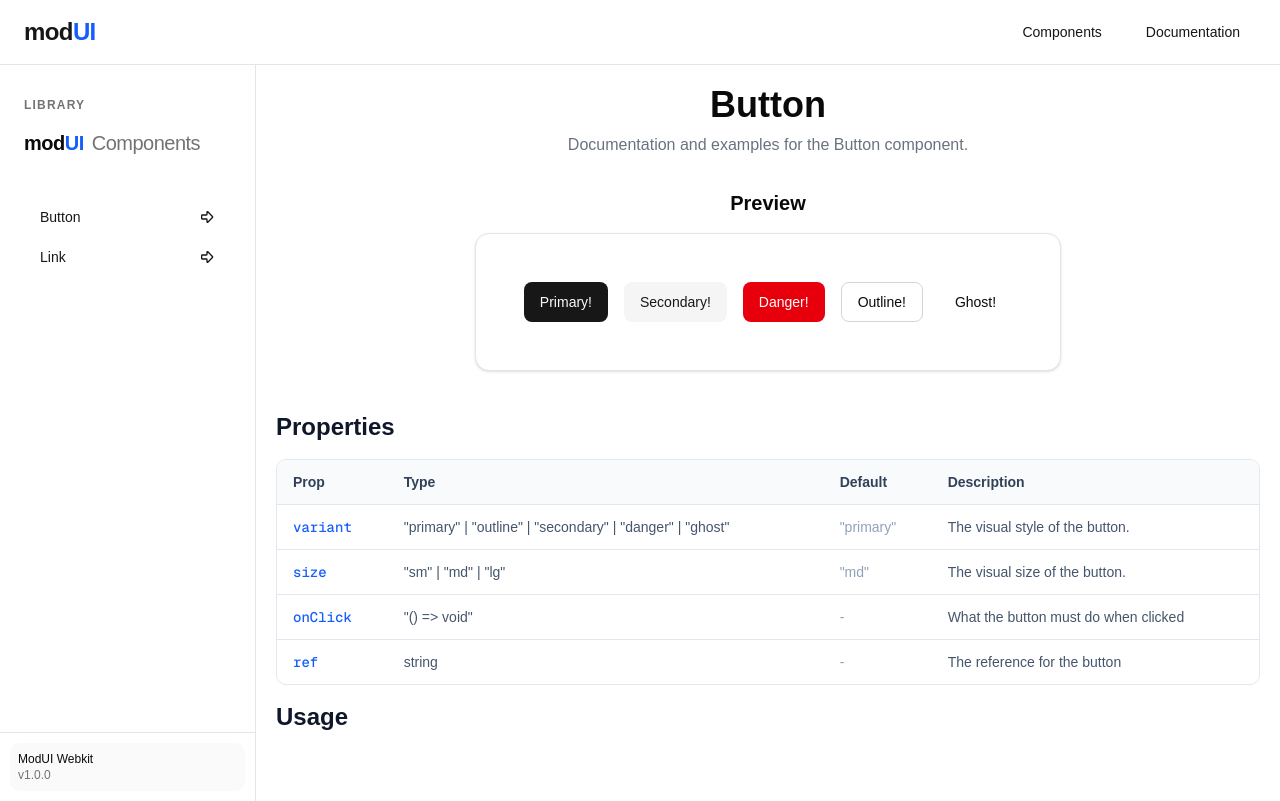
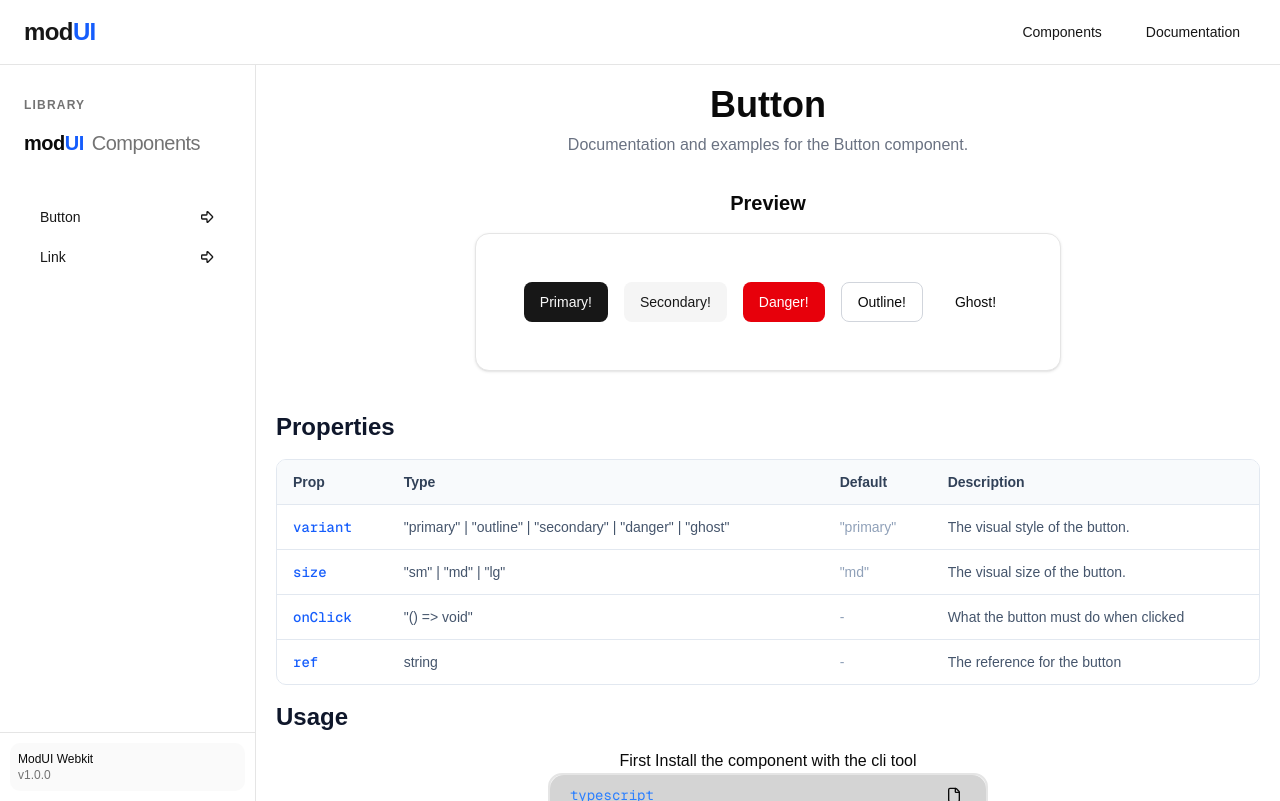
Before and after one commit to Sankarshan-T/modui, a Next.js app: page /documentation/button in a window 1280 px wide. Built offline with nearby package versions, Linux system fonts and the light colour scheme.

Commit message:
cli and button docs

```diff
--- a/app/_components/docs/buttondocs.tsx
+++ b/app/_components/docs/buttondocs.tsx
@@ -1,3 +1,5 @@
+import { CodeBlock } from "@/components/ui/codeblock"
+
 export const ButtonDocs = () => {
     return (
         <div className="w-full py-6">
@@ -43,9 +45,20 @@ export const ButtonDocs = () => {
                     </table>
                 </div>
 
-                <div className="space-y-4">
+                <div className="space-y-4 flex justify-start flex-col">
                     <h1 className="font-bold text-2xl text-slate-900">Usage</h1>
+                    <div className="w-full flex flex-col items-center justify-center">
+                        <p>First Install the component with the cli tool</p>
+                        <CodeBlock language="typescript" className="w-auto whitespace-pre-wrap">
+                            {
+                                `import { Button } from '@/components/ui/button'
 
+<Button variant="outline" size="sm">
+    Click Me
+</Button>`
+                            }
+                        </CodeBlock>
+                    </div>
                 </div>
             </div>
         </div>
--- a/app/documentation/layout.tsx
+++ b/app/documentation/layout.tsx
@@ -6,9 +6,9 @@ export default function DocumentationLayout({
     children: React.ReactNode;
 }>) {
     return (
-        <div className="flex min-h-[calc(100vh-64px)]">
+        <div className="flex h-[calc(100vh-64px)]">
             <Sidebar />
-            <main className="flex-1">
+            <main className="flex-1 overflow-y-auto overflow-x-hidden">
                 {children}
             </main>
         </div>
--- a/app/documentation/page.tsx
+++ b/app/documentation/page.tsx
@@ -1,5 +1,3 @@
-import { Sidebar } from "../_components/sidebar";
-
 export default function documentation() {
     return (
         <div className="min-h-[calc(100vh-64px)] font-sans">
--- a/app/layout.tsx
+++ b/app/layout.tsx
@@ -25,7 +25,7 @@ export default function RootLayout({
 }>) {
   return (
     <html lang="en" className="h-full antialiased">
-      <body className={`${geistSans.variable} ${geistMono.variable} font-sans antialiased`}>
+      <body className={`${geistSans.variable} ${geistMono.variable} font-sans antialiased overflow-hidden`}>
         <Navbar />
         {children}
       </body>
--- /dev/null
+++ b/components/ui/codeblock.tsx
@@ -0,0 +1,50 @@
+"use client";
+
+import { cn } from "@/lib/utils";
+import { Clipboard, File } from "lucide-react";
+import React from "react";
+
+interface CodeBlockProps {
+    children: React.ReactNode;
+    className?: string;
+    language?: string;
+}
+
+export const CodeBlock = ({
+    children,
+    className,
+    language
+}: CodeBlockProps) => {
+    const handleCopy = async () => {
+        const textToCopy = typeof children === 'string'
+            ? children
+            : children?.toString() || "";
+
+        try {
+            await navigator.clipboard.writeText(textToCopy);
+            console.log("Copied to clipboard");
+        } catch (err) {
+            console.error("Failed to copy!", err);
+        }
+    };
+
+    return (
+        <div className={cn(" bg-muted font-mono text-sm rounded-xl border-2", className)}>
+            <div className="w-full h-10 rounded-tl-xl rounded-tr-xl border-b-2 bg-chart-1 flex items-center justify-between p-5">
+                <span className="text-blue-500 font-mono">{language ? language : "code"}</span>
+                <button
+                    onClick={handleCopy}
+                    className="hover:bg-accent p-1 rounded-md transition-colors"
+                    title="Copy to clipboard"
+                >
+                    <File className="h-4 w-4" />
+                </button>
+            </div>
+            <div className="p-5">
+                <pre>
+                    {children}
+                </pre>
+            </div>
+        </div>
+    );
+};
```
Also changed, not shown: package.json (line endings or trailing spaces).
